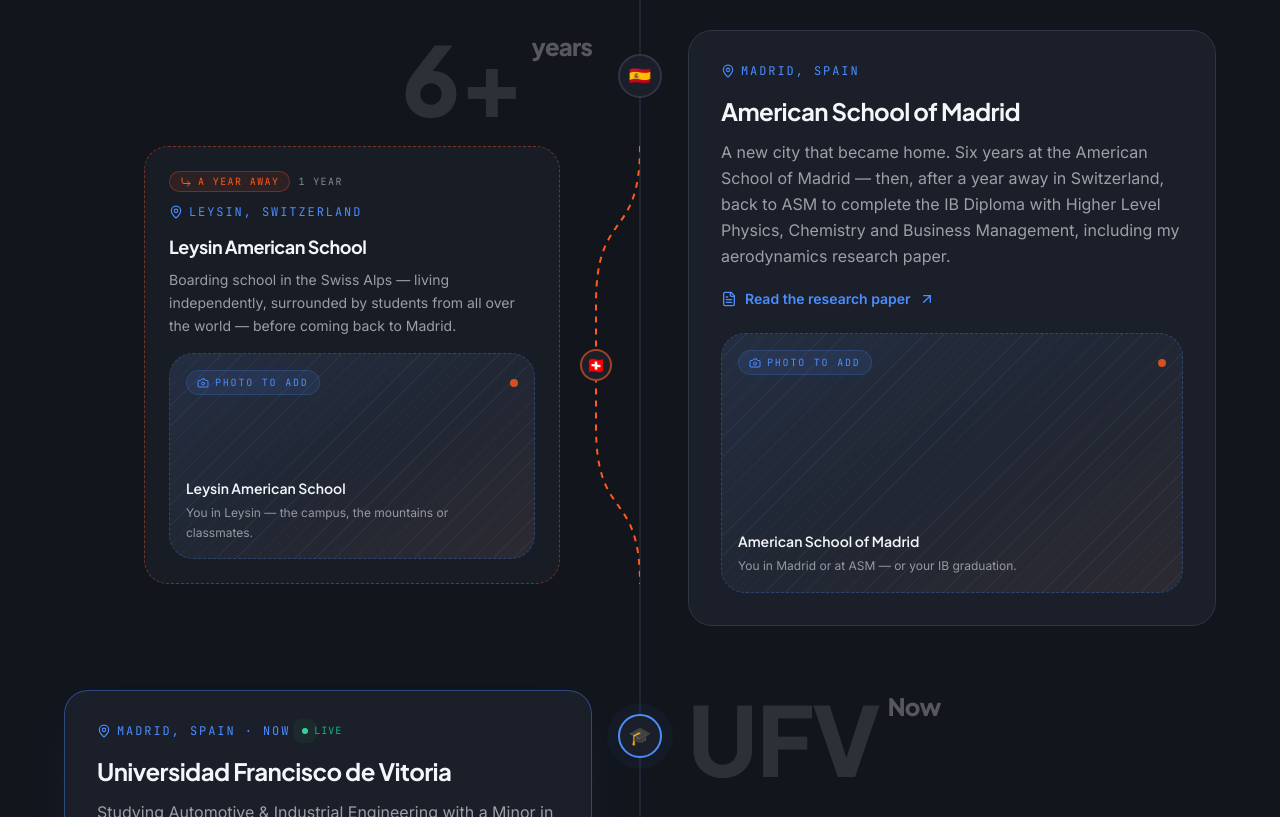
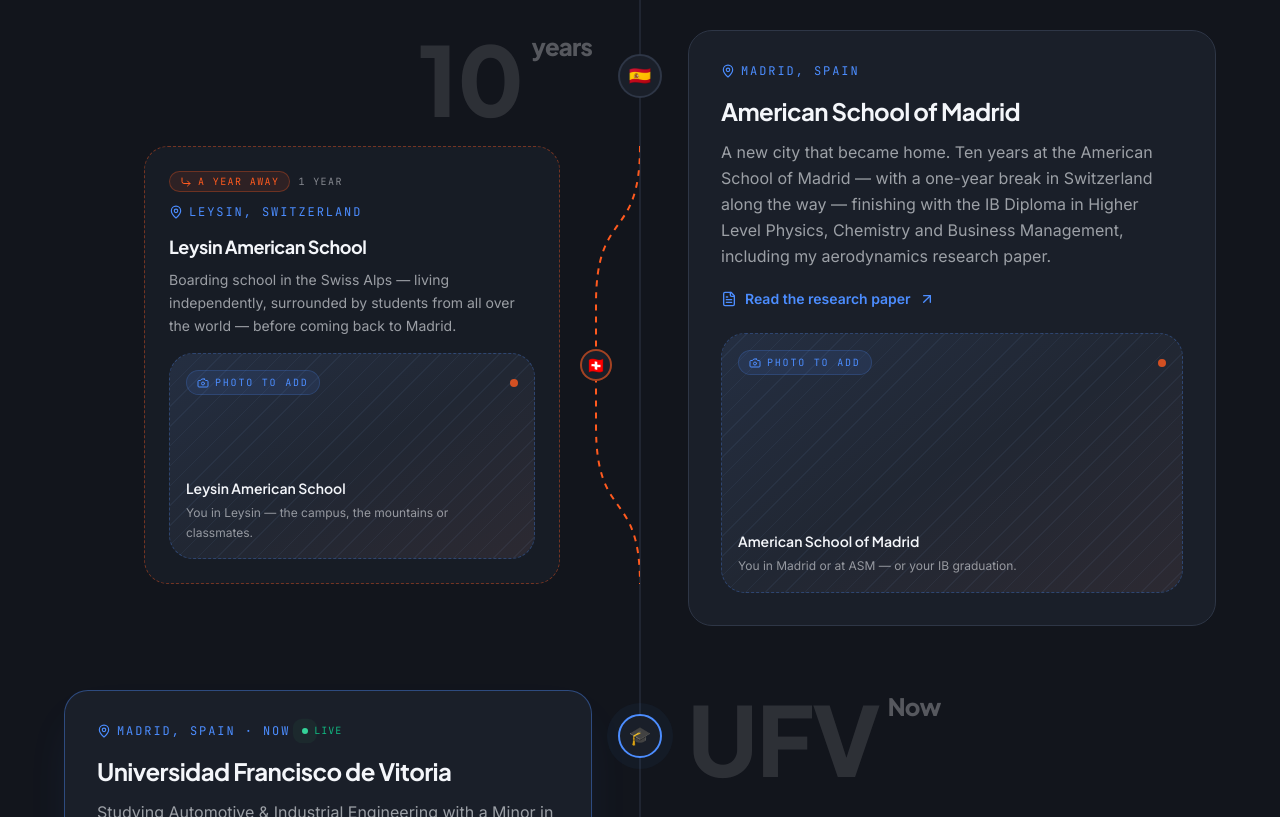
Before and after one commit to JordiFA26/Jordi-PPortfolio, a React (Vite) app: page / in a window 1280 px wide. Shown: the part 5080-5897 px from the top of the page. Built offline with nearby package versions, Linux system fonts and the light colour scheme.

Commit message:
Journey: 10 years at ASM
Co-Authored-By: Claude Opus 5.5 <noreply@anthropic.com>

```diff
--- a/src/copy.js
+++ b/src/copy.js
@@ -118,10 +118,10 @@ const en = {
         flag: '🇪🇸',
         place: 'Madrid, Spain',
         chip: 'Madrid',
-        span: '6+',
+        span: '10',
         unit: 'years',
         school: 'American School of Madrid',
-        desc: 'A new city that became home. Six years at the American School of Madrid — then, after a year away in Switzerland, back to ASM to complete the IB Diploma with Higher Level Physics, Chemistry and Business Management, including my aerodynamics research paper.',
+        desc: 'A new city that became home. Ten years at the American School of Madrid — with a one-year break in Switzerland along the way — finishing with the IB Diploma in Higher Level Physics, Chemistry and Business Management, including my aerodynamics research paper.',
         link: 'Read the research paper',
         photoDesc: 'You in Madrid or at ASM — or your IB graduation.',
         detour: {
@@ -372,10 +372,10 @@ const es = {
         flag: '🇪🇸',
         place: 'Madrid, España',
         chip: 'Madrid',
-        span: '6+',
+        span: '10',
         unit: 'años',
         school: 'American School of Madrid',
-        desc: 'Una ciudad nueva que se convirtió en mi hogar. Seis años en el American School of Madrid y, tras un año fuera en Suiza, de vuelta al ASM para completar el Bachillerato Internacional con Física, Química y Gestión Empresarial de Nivel Superior, incluido mi trabajo de investigación en aerodinámica.',
+        desc: 'Una ciudad nueva que se convirtió en mi hogar. Diez años en el American School of Madrid, con un año de pausa en Suiza por el camino, terminando con el Bachillerato Internacional con Física, Química y Gestión Empresarial de Nivel Superior, incluido mi trabajo de investigación en aerodinámica.',
         link: 'Lee el trabajo de investigación',
         photoDesc: 'Tú en Madrid o en el ASM, o tu graduación del IB.',
         detour: {
```
